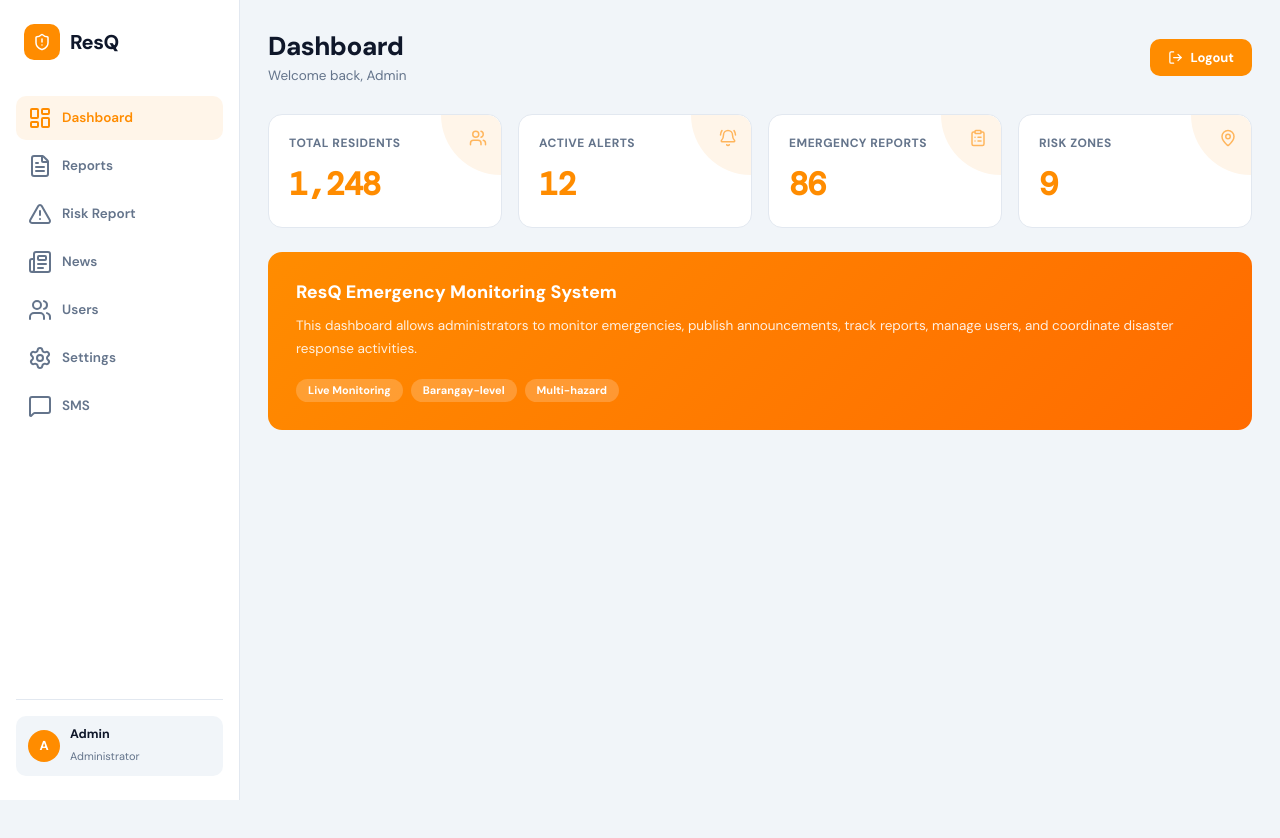
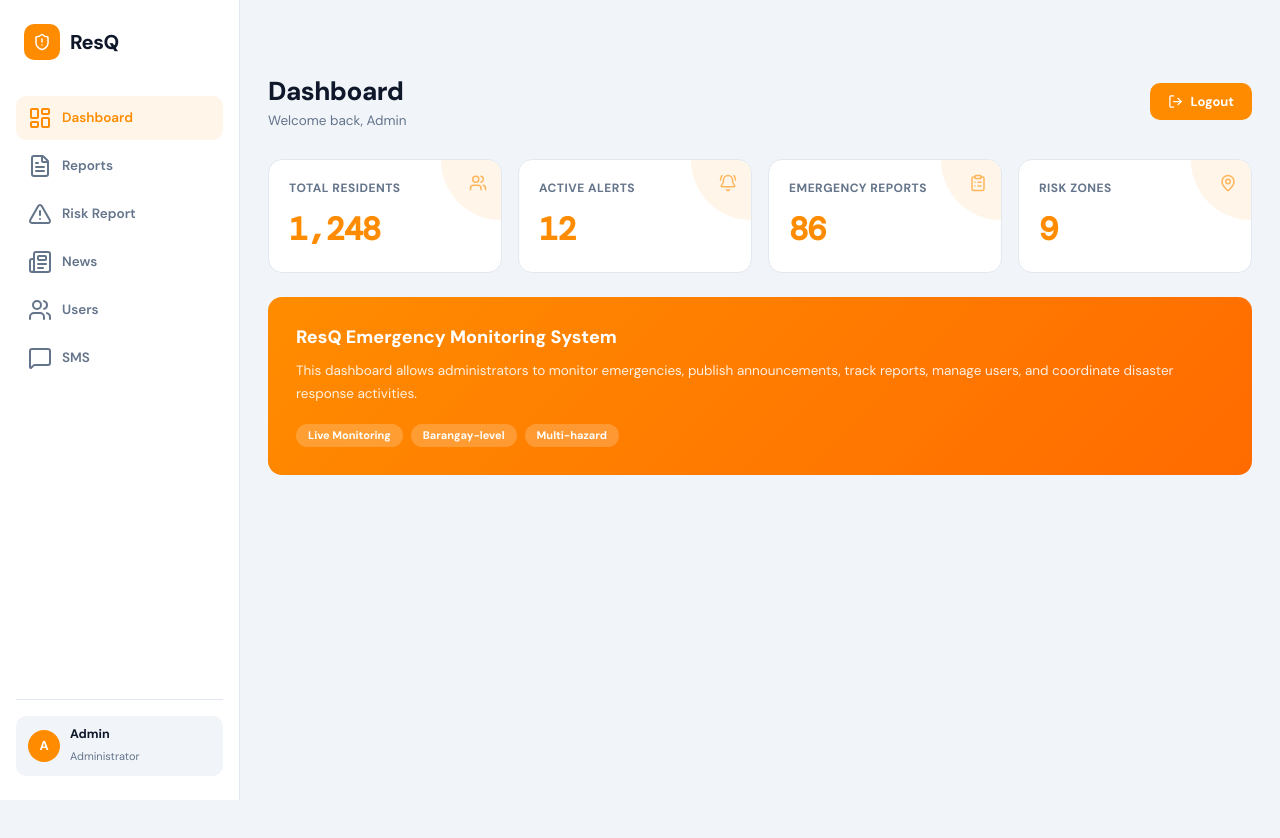
Before and after one commit to joshuaapostol24/resq-web, a website: page DASHBOARD/dashboard.html in a window 1280 px wide. Before the commit the page ends 800 px from the top, so only its background shows below. Drawn offline with nearby package versions, Linux system fonts and the light colour scheme.

Commit message:
removed settings

```diff
--- a/DASHBOARD/dashboard.html
+++ b/DASHBOARD/dashboard.html
@@ -1,6 +1,8 @@
 <!DOCTYPE html>
 <html lang="en">
 <head>
+
+    <h1>HELLO TEST</h1>
     <meta charset="UTF-8">
     <meta name="viewport" content="width=device-width, initial-scale=1.0">
     <title>ResQ Dashboard</title>
@@ -256,9 +258,6 @@
             <a href="../USERVER/user.html">
                 <i data-lucide="users"></i> Users
             </a>
-            <a href="../SETTINGS/settings.html">
-                <i data-lucide="settings"></i> Settings
-            </a>
 
             <a href="../SMS/sms.html">
                 <i data-lucide="message-square"></i> SMS
```
